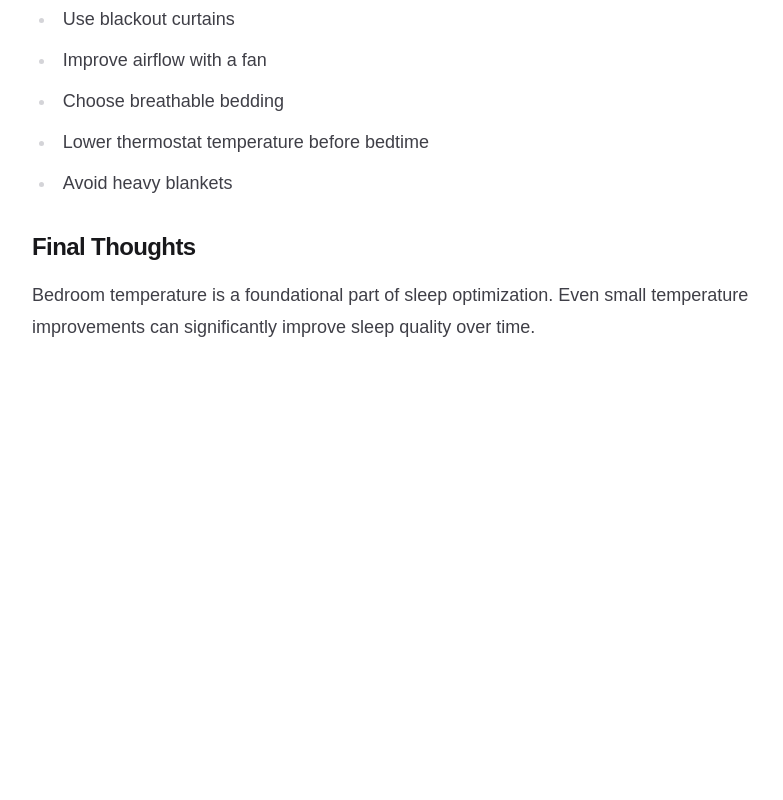
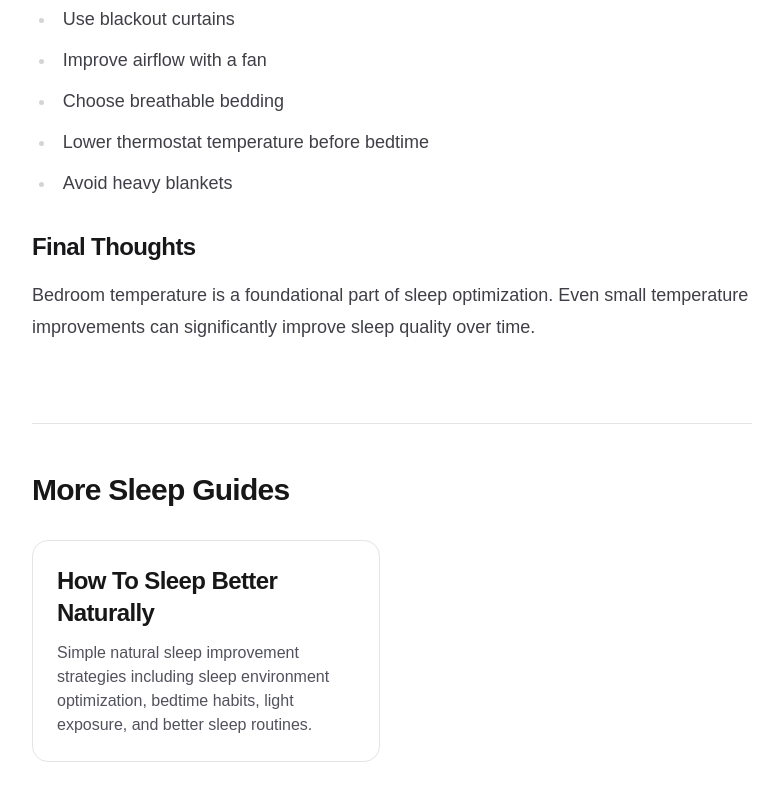
Before and after one commit to Lee-ciang/sleep-project, a Next.js app: page /guides/best-bedroom-temperature-for-sleep in a window 1280 px wide. Shown: the part 1314-2114 px from the top of the page, without its empty margins (248-1031 px from the left). Before the commit the page ends 1737 px from the top, so only its background shows below. Built offline with nearby package versions, Linux system fonts and the light colour scheme.

Commit message:
Add second sleep guide and related guide links

```diff
--- a/app/guides/[slug]/page.tsx
+++ b/app/guides/[slug]/page.tsx
@@ -1,3 +1,4 @@
+import Link from "next/link";
 import { getAllGuides, getGuideBySlug } from "@/lib/guides";
 import ReactMarkdown from "react-markdown";
 import { notFound } from "next/navigation";
@@ -34,6 +35,9 @@ export async function generateMetadata({ params }: GuidePageProps) {
 export default async function GuidePage({ params }: GuidePageProps) {
   const { slug } = await params;
   const guide = getGuideBySlug(slug);
+  const relatedGuides = getAllGuides().filter(
+  (relatedGuide) => relatedGuide.slug !== slug
+);
 
   if (!guide) {
     notFound();
@@ -80,7 +84,31 @@ export default async function GuidePage({ params }: GuidePageProps) {
 </ReactMarkdown>
   </article>
 </section>
+{relatedGuides.length > 0 && (
+  <section className="mt-20 border-t border-zinc-200 pt-12">
+    <h2 className="text-3xl font-bold tracking-tight">
+      More Sleep Guides
+    </h2>
 
+    <div className="mt-8 grid gap-6 md:grid-cols-2">
+      {relatedGuides.map((relatedGuide) => (
+        <Link
+          key={relatedGuide.slug}
+          href={`/guides/${relatedGuide.slug}`}
+          className="rounded-2xl border border-zinc-200 p-6 transition hover:border-zinc-400"
+        >
+          <h3 className="text-2xl font-semibold tracking-tight">
+            {relatedGuide.title}
+          </h3>
+
+          <p className="mt-3 text-zinc-600">
+            {relatedGuide.description}
+          </p>
+        </Link>
+      ))}
+    </div>
+  </section>
+)}
 
     </main>
   );
--- /dev/null
+++ b/content/guides/how-to-sleep-better-naturally.ts
@@ -0,0 +1,83 @@
+export const guide = {
+  slug: "how-to-sleep-better-naturally",
+
+  title: "How To Sleep Better Naturally",
+
+  description:
+    "Simple natural sleep improvement strategies including sleep environment optimization, bedtime habits, light exposure, and better sleep routines.",
+
+  content: `
+# How To Sleep Better Naturally
+
+Improving sleep naturally often starts with small daily habits and a better sleep environment.
+
+Good sleep is strongly connected to consistency, light exposure, temperature, stress management, and nighttime comfort.
+
+## Build A Consistent Sleep Schedule
+
+One of the most effective sleep habits is maintaining a consistent bedtime and wake-up time.
+
+Your body operates on a circadian rhythm. Going to sleep at different times every night can disrupt sleep quality and energy levels.
+
+Try to:
+
+- Sleep at the same time daily
+- Wake up consistently
+- Avoid large schedule shifts on weekends
+
+## Reduce Light Exposure At Night
+
+Light strongly affects melatonin production.
+
+Bright screens and room lighting before bedtime may make it harder to fall asleep naturally.
+
+To improve sleep quality:
+
+- Dim lights 1 hour before bed
+- Reduce phone and screen exposure
+- Use warm lighting at night
+- Avoid bright overhead lights late at night
+
+## Improve Your Sleep Environment
+
+Your bedroom environment plays a major role in sleep quality.
+
+Focus on:
+
+- Cooler bedroom temperature
+- Comfortable bedding
+- Reduced noise
+- Darkness and blackout curtains
+- Better airflow
+
+A calm and comfortable sleep setup can improve both sleep depth and recovery.
+
+## Limit Stimulants Before Bed
+
+Caffeine and other stimulants can remain active in the body for many hours.
+
+If you struggle with sleep:
+
+- Avoid caffeine late in the day
+- Reduce energy drink intake
+- Limit heavy meals before bedtime
+
+## Create A Relaxing Night Routine
+
+A relaxing pre-sleep routine helps signal to the body that it is time to rest.
+
+Helpful nighttime habits include:
+
+- Reading
+- Stretching
+- Warm showers
+- Meditation
+- Calm music
+
+## Final Thoughts
+
+Better sleep naturally usually comes from consistent habits rather than quick fixes.
+
+Small improvements to your sleep routine and bedroom environment can create meaningful long-term sleep benefits.
+`,
+};
--- a/lib/guides.ts
+++ b/lib/guides.ts
@@ -1,4 +1,7 @@
 import { guide as bedroomTemperatureGuide } from "@/content/guides/best-bedroom-temperature-for-sleep";
+
+import { guide as naturalSleepGuide } from "@/content/guides/how-to-sleep-better-naturally";
+
 
 export type Guide = {
   slug: string;
@@ -9,6 +12,7 @@ export type Guide = {
 
 export const guides: Guide[] = [
   bedroomTemperatureGuide,
+  naturalSleepGuide,
 ];
 
 export function getAllGuides() {
```
